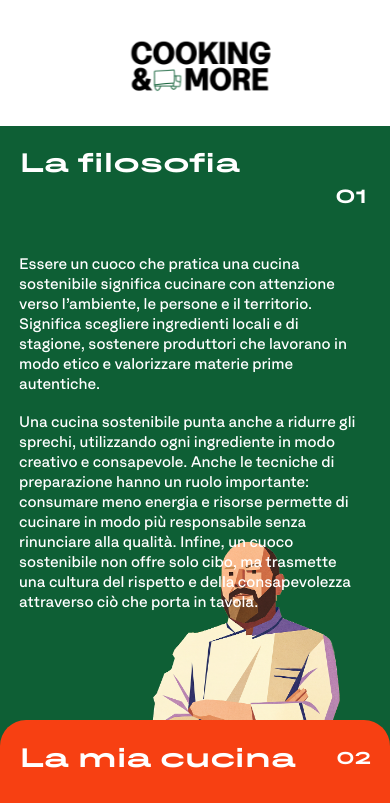
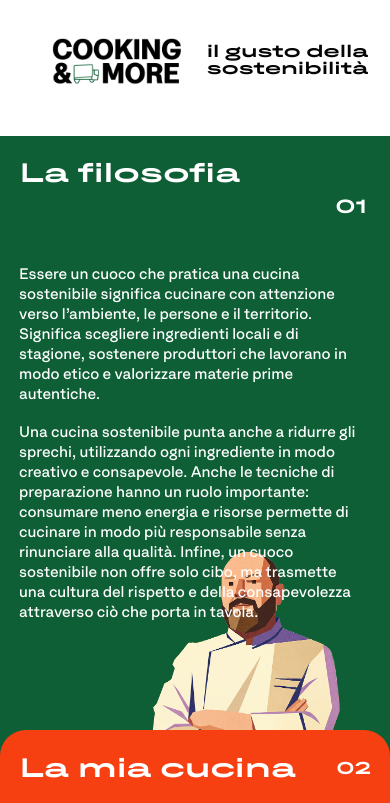
Before and after one commit to giuliaamt/cooking-and-more, a website built with Vite: page index.html in a window 390 px wide. Shown: the top 803 px of the page. Built offline with nearby package versions, Linux system fonts and the light colour scheme.

Commit message:
Update hero payoff alignment

```diff
--- a/index.html
+++ b/index.html
@@ -15,6 +15,8 @@
     <a class="logo" href="#top" aria-label="Cooking & More home">
       <img src="/src/assets/figma-logo.gif" alt="Cooking & More" />
     </a>
+    <p class="hero-payoff">il gusto della sostenibilità</p>
+
     <div class="hero-copy">
 
       <h1 id="filosofia-title">La filosofia</h1>
--- a/src/styles.css
+++ b/src/styles.css
@@ -50,7 +50,12 @@
     --copy-line-height: 1.3;
     --number-size: clamp(18px, 1.74vw, 30px);
     --logo-scale: 1.35;
+    --logo-top: clamp(10px, 0.7vw, 12px);
+    --logo-width: clamp(124px, 12.85vw, 222px);
+    --logo-visual-height: calc(var(--logo-width) * 0.5625 * 1.35);
     --logo-left: clamp(44px, 2.9vw, 50px);
+    --payoff-height: 53.2px;
+    --dot-size: clamp(28px, 2.55vw, 44px);
 }
 
 * {
@@ -142,10 +147,10 @@ button {
 
 .logo {
     position: absolute;
-    top: clamp(10px, 0.7vw, 12px);
+    top: var(--logo-top);
     left: var(--logo-left);
     z-index: 50;
-    width: clamp(124px, 12.85vw, 222px);
+    width: var(--logo-width);
     transform: scale(var(--logo-scale));
     transform-origin: top left;
     will-change: transform;
@@ -177,9 +182,21 @@ button {
     background: var(--green);
 }
 
+.hero-payoff {
+    position: absolute;
+    top: calc(var(--logo-top) + (var(--logo-visual-height) - var(--payoff-height)) / 2);
+    right: clamp(204px, 13vw, 240px);
+    z-index: 4;
+    width: 280px;
+    color: var(--white);
+    font-weight: 700;
+    font-size: 28px;
+    line-height: 0.95;
+}
+
 .dots {
     position: absolute;
-    top: 22px;
+    top: calc(var(--logo-top) + (var(--logo-visual-height) - var(--dot-size)) / 2);
     right: clamp(42px, 3.5vw, 60px);
     display: flex;
     gap: 28px;
@@ -188,7 +205,7 @@ button {
 
 .dots span,
 .dot-link {
-    width: clamp(28px, 2.55vw, 44px);
+    width: var(--dot-size);
     aspect-ratio: 1;
     border-radius: 999px;
     background: var(--yellow);
@@ -226,7 +243,7 @@ button {
 }
 
 .hero-num {
-    top: clamp(118px, 8.9vw, 154px);
+    top: clamp(126px, 9.35vw, 162px);
     right: clamp(96px, 7vw, 122px);
     color: var(--white);
 }
@@ -623,6 +640,10 @@ button {
     }
 
     .hero {
+        --logo-top: 12px;
+        --logo-width: clamp(124px, 14vw, 160px);
+        --logo-visual-height: calc(var(--logo-width) * 0.5625 * 1.35);
+        --dot-size: clamp(28px, 4vw, 38px);
         position: sticky;
         top: 0;
         z-index: 0;
@@ -636,9 +657,9 @@ button {
     }
 
     .logo {
-        top: 12px;
+        top: var(--logo-top);
         left: 28px;
-        width: clamp(124px, 14vw, 160px);
+        width: var(--logo-width);
         transform: scale(var(--logo-scale));
     }
 
@@ -657,7 +678,6 @@ button {
     }
 
     .dots {
-        top: 22px;
         right: 38px;
         gap: 22px;
     }
@@ -969,7 +989,12 @@ button {
     /* HERO MOBILE */
 
     .hero {
-        --mobile-hero-offset: 126px;
+        --mobile-header-x: clamp(16px, 5vw, 22px);
+        --mobile-hero-offset: 136px;
+        --logo-top: 10px;
+        --logo-width: clamp(106px, 33vw, 140px);
+        --logo-visual-height: calc(var(--logo-width) * 0.5625 * 1.42);
+        --payoff-height: calc(clamp(12px, 4.8vw, 18px) * 1.9);
         position: sticky;
         top: 0;
         z-index: 0;
@@ -981,12 +1006,12 @@ button {
 
     .logo {
         position: absolute;
-        top: 10px;
-        left: 50%;
+        top: var(--logo-top);
+        left: var(--mobile-header-x);
         z-index: 30;
-        width: 140px;
-        transform: translateX(-50%) scale(var(--logo-scale));
-        transform-origin: top center;
+        width: var(--logo-width);
+        transform: scale(var(--logo-scale));
+        transform-origin: top left;
     }
 
     .logo img {
@@ -1031,6 +1056,18 @@ button {
         min-height: 662px;
         overflow: hidden;
         background: var(--green);
+    }
+
+    .hero-payoff {
+        top: calc(var(--logo-top) + (var(--logo-visual-height) - var(--payoff-height)) / 2);
+        right: var(--mobile-header-x);
+        left: auto;
+        z-index: 31;
+        width: min(42vw, 190px);
+        color: var(--black);
+        font-size: clamp(12px, 4.8vw, 18px);
+        line-height: 0.95;
+        text-align: left;
     }
 
     .hero-visual .dots {
```
